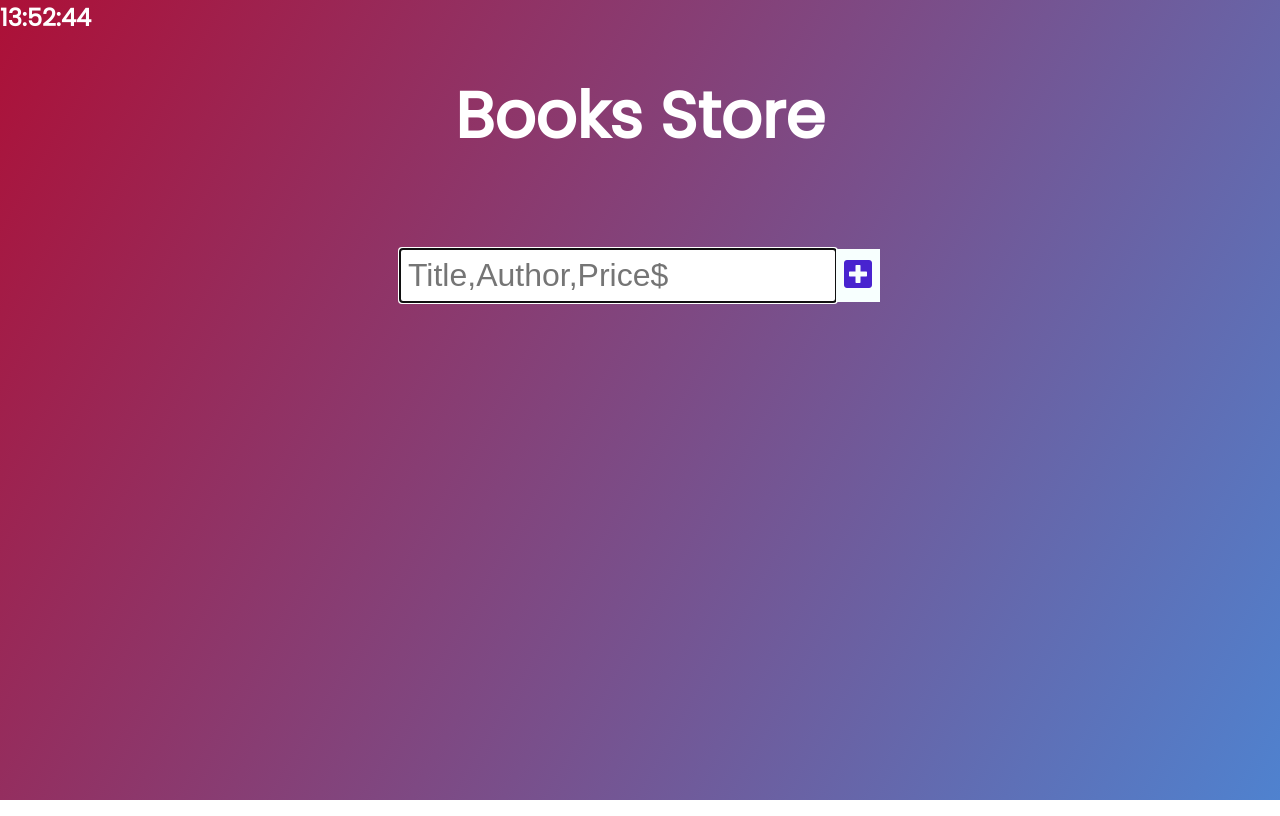
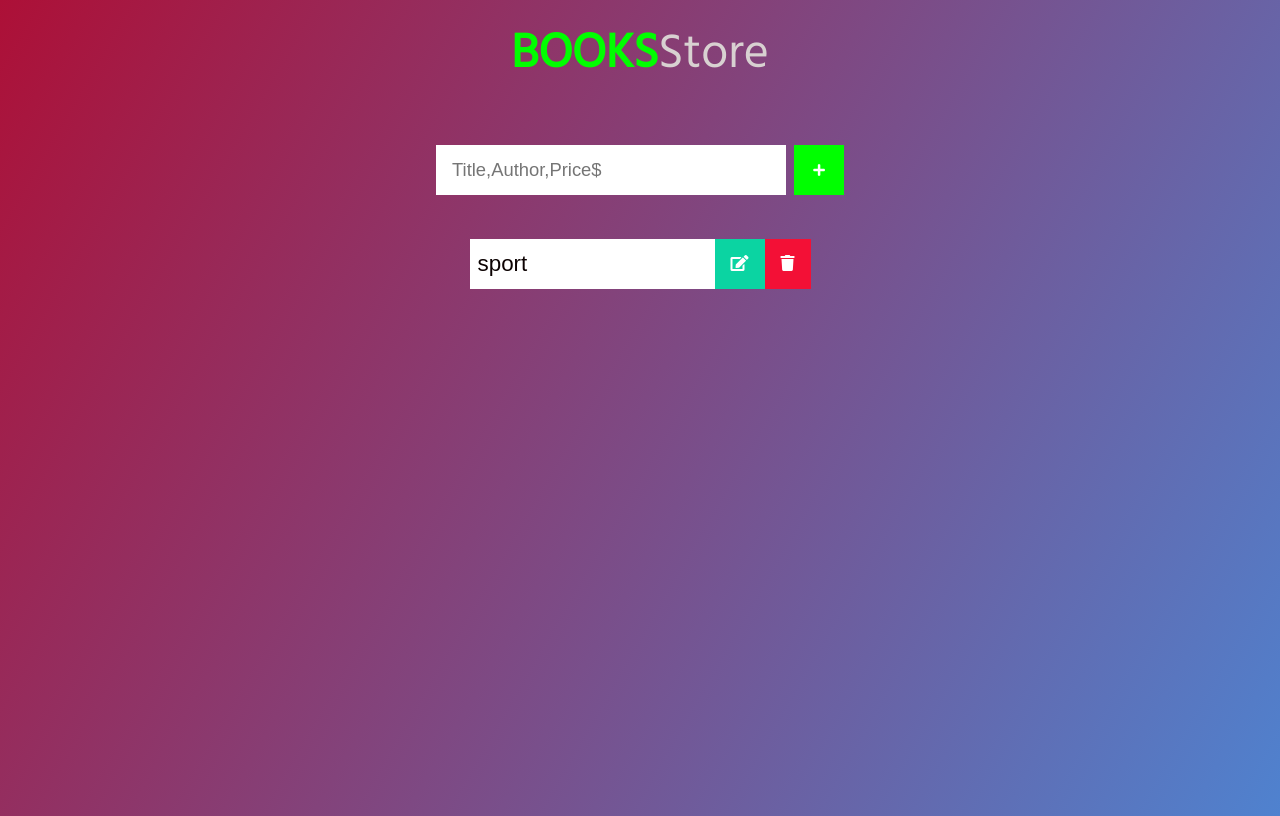
Before and after one commit to AamerY/vanila-js-Books-store, a plain HTML site: page index2.html in a window 1280 px wide. Drawn offline with Linux system fonts and the light colour scheme.

Commit message:
edit and save

```diff
--- a/app.js
+++ b/app.js
@@ -1,78 +1,62 @@
-setInterval(myclock, 1000);
+const container = document.querySelector(".container");
+var inputValue = document.querySelector(".input");
+const add = document.querySelector(".add-btn");
 
-function myclock() {
-  let d = new Date();
-  document.getElementById("clock").innerHTML =
-    d.getHours() + ":" + d.getMinutes() + ":" + d.getSeconds();
+class item {
+  constructor(name) {
+    this.createItem(name);
+  }
+  createItem(name) {
+    var itemBox = document.createElement("div");
+    itemBox.classList.add("item");
+
+    var input = document.createElement("input");
+    input.type = "text";
+    input.disabled = true;
+    input.value = name;
+    input.classList.add("item_input");
+
+    var edit = document.createElement("button");
+    edit.classList.add("edit");
+    edit.innerHTML = `<i class="fas fa-edit"></i>`;
+    edit.addEventListener("click", () => this.editBook(input, name, edit));
+
+    var remove = document.createElement("button");
+    remove.classList.add("remove");
+    remove.innerHTML = `<i class="fas fa-trash"></i>`;
+    remove.addEventListener("click", () => this.removeBook(itemBox, name));
+
+    container.appendChild(itemBox);
+
+    itemBox.appendChild(input);
+    itemBox.appendChild(edit);
+    itemBox.appendChild(remove);
+  }
+
+  editBook(input, name, edit) {
+    if (input.disabled == true) {
+      input.disabled = !input.disabled;
+      edit.innerHTML = `<i class="fas fa-save"></i>`;
+    } else {
+      input.disabled = !input.disabled;
+
+      edit.innerHTML = `<i class="fas fa-edit"></i>`;
+    }
+  }
+
+  removeBook(itemBox, name) {
+    itemBox.parentNode.removeChild(itemBox);
+  }
 }
 
-//Select DOM
-const booksInput = document.querySelector(".books-input");
-const booksButton = document.querySelector(".books-button");
-const booksList = document.querySelector(".books-list");
+add.addEventListener("click", addBook);
 
-//Event Listeners
-booksButton.addEventListener("click", addBook);
-booksList.addEventListener("click", handleClick);
-//booksList.baddEventListener("click", editBook);
-//booksList.addEventListener("click", function() {
-//   addBook(val);
-// });
+function addBook() {
+  if (inputValue.value != "") {
+    new item(inputValue.value);
 
-//Functions
-
-function addBook(e) {
-  //Prevent natural behaviour
-  // e.preventDefault();
-  //Create books div
-  const booksDiv = document.createElement("div");
-  booksDiv.classList.add("books");
-  //Create list
-  const newBook = document.createElement("li");
-  newBook.innerText = booksInput.value;
-
-  //
-  newBook.classList.add("books-item");
-  booksDiv.appendChild(newBook);
-  booksInput.value = "";
-  //Create Edited Button
-  const editdButton = document.createElement("button");
-  editdButton.innerHTML = `<i class="fas fa-edit"></i>`;
-  editdButton.classList.add("edit-btn");
-  booksDiv.appendChild(editdButton);
-  //Create trash button
-  const trashButton = document.createElement("button");
-  trashButton.innerHTML = `<i class="fas fa-trash"></i>`;
-  trashButton.classList.add("trash-btn");
-  booksDiv.appendChild(trashButton);
-  //attach final Book
-  booksList.appendChild(booksDiv);
+    inputValue.value = "";
+  }
 }
 
-function handleClick(e) {
-  const item = e.target;
-  const books = item.parentElement;
-
-  if (item.classList[0] === "trash-btn") {
-    const books = item.parentElement;
-
-    books.remove();
-  }
-
-  if (item.classList[0] === "edit-btn") {
-
-   //var input = books.innerText;
-
-    var input = document.createElement('input');
-    input.type = "text";
-    input.disabled = true;
-
-
-    input.classList.add('books-input');
-
-
-
-    console.log(item);
-    console.log(books);
-  }
-}
+new item("sport");
--- a/index2.html
+++ b/index2.html
@@ -1,40 +1,30 @@
 <!DOCTYPE html>
-<html lang="en">
+<html>
   <head>
     <meta charset="UTF-8" />
-    <meta name="viewport" content="width=device-width, initial-scale=1.0" />
+    <meta http-equiv="X-UA-Compatible" content="IE=edge" />
+    <title>Book Store</title>
+    <meta name="viewport" content="width=device-width, initial-scale=1" />
     <meta name="author" content="Aamer" />
     <meta name="keywords" content="HTML, CSS, JavaScript" />
 
-    <title>books Store</title>
+    <link rel="stylesheet" type="text/css" media="screen" href="./style2.css" />
     <link
-      href="https://fonts.googleapis.com/css?family=Poppins&display=swap"
+      href="https://fonts.googleapis.com/css?family=Hind&display=swap"
       rel="stylesheet"
     />
     <link
       rel="stylesheet"
       href="https://cdnjs.cloudflare.com/ajax/libs/font-awesome/5.12.1/css/all.min.css"
     />
-    <link rel="stylesheet" href="./style2.css" />
   </head>
   <body>
-    <h2 id="clock"></h2>
-    <header>
-      <h1>Books Store</h1>
-    </header>
-
-    <form>
-      <input type="text" class="books-input"  placeholder="Title,Author,Price$"
-      required autofocus/>
-      <button class="books-button" type="submit">
-        <i class="fas fa-plus-square"></i>
-      </button>
-
-    </form>
-    <div class="books-container">
-      <ul class="books-list"></ul>
+    <h1><span class="title">Books</span>Store</h1>
+    <div class="inputDiv">
+      <input type="text" class="input" placeholder="Title,Author,Price$" />
+      <button class="add-btn"><i class="fas fa-plus"></i></button>
     </div>
-
+    <div class="container"></div>
     <script src="./app.js"></script>
   </body>
 </html>
--- a/style2.css
+++ b/style2.css
@@ -3,54 +3,90 @@
   padding: 0;
   box-sizing: border-box;
 }
-  body {
+
+body{
   background-image: linear-gradient(120deg, #ad1037 0%, #4f82cf 100%);
   color: white;
   font-family: "Poppins", sans-serif;
   min-height: 100vh;
 }
+
 header {
   font-size: 2rem;
 }
 
-  header,
-  form {
+header
+ {
   min-height: 20vh;
   display: flex;
   justify-content: center;
   align-items: center;
 }
-  form input,
-  form button {
-    padding: 0.5rem;
-    font-size: 2rem;
-    border: none;
-    background: rgb(255, 255, 255);
+
+h1 {
+color: rgb(216, 209, 209);
+font-size: 3rem;
+font-weight: 50;
+text-align: center;
+margin: 1rem 0 3rem;
+font-family: 'Hind', sans-serif;
 }
-  form button {
-    color: #4823cf;
-    background: #f7fffe;
-    cursor: pointer;
-    transition: all 0.3s ease;
+
+.title{
+color: lime;
+text-transform: uppercase;
+font-weight: 800;
 }
-  form button:hover {
-    background: #ff6f47;
-    color: white;
-  }
-  .books-container {
+
+.inputDiv{
 display: flex;
 justify-content: center;
 align-items: center;
 }
 
-  .books-list {
-    min-width: 30%;
-    list-style: none;
+.input{
+  padding: 0.5rem 1rem;
+  outline: none;
+  border: none;
+  height: 50px;
+  border-radius:0px;
+  width: 350px;
+  margin: 0.25rem;
+  transition: .5s;
+  font-size: 1.15rem;
 }
 
-  .books {
+.add-btn{
+outline: none;
+  border: none;
+  height: 50px;
+  border-radius: 0px;
+  width: 50px;
+  background-color: lime;
+  color: white;
+  cursor: pointer;
+  transition: .5s;
+  margin: 0.25rem;
+}
+
+.add-btn:hover{
+background: #ff6f47;
+  color: white;
+opacity: 0.7;
+}
+
+.container{
+display: flex;
+flex-direction: column;
+justify-content: center;
+align-items: center;
+text-align: center;
+margin-top: 2rem;
+}
+
+.item{
 margin: 0.5rem;
-    background: rgb(255, 255, 255);
+background: white;
 font-size: 1.5rem;
 color: black;
 display: flex;
@@ -59,12 +95,20 @@
 transition: all 1s ease;
 }
 
-  .books li {
-    flex: 1;
+.item_input{
+background: none;
+outline: none;
+border: none;
+color: rgb(12, 2, 2);
+font-size: 1.4rem;
+width: 245px;
+padding: 0rem 0.5rem;
 }
 
-  .trash-btn,
-  .edit-btn {
+
+
+.remove,
+.edit {
   background: #f31036;
   color: white;
   border: none;
@@ -72,11 +116,8 @@
   cursor: pointer;
   font-size: 1rem;
 }
-  .edit-btn {
+.edit {
   background: rgb(11, 212, 162);
-  }
-  .books-item {
-    padding: 0rem 0.5rem;
 }
 
 .fa-trash,
@@ -87,11 +128,6 @@
 .animation {
   transform: translateY(10rem) rotateZ(20deg);
   opacity: 0;
-  }
-
-  .editd {
-    text-decoration: line-through;
-    opacity: 0.5;
 }
 
 /*CUSTOM SELECTOR */
```
Lines whose indentation alone changed are shown as unchanged.
